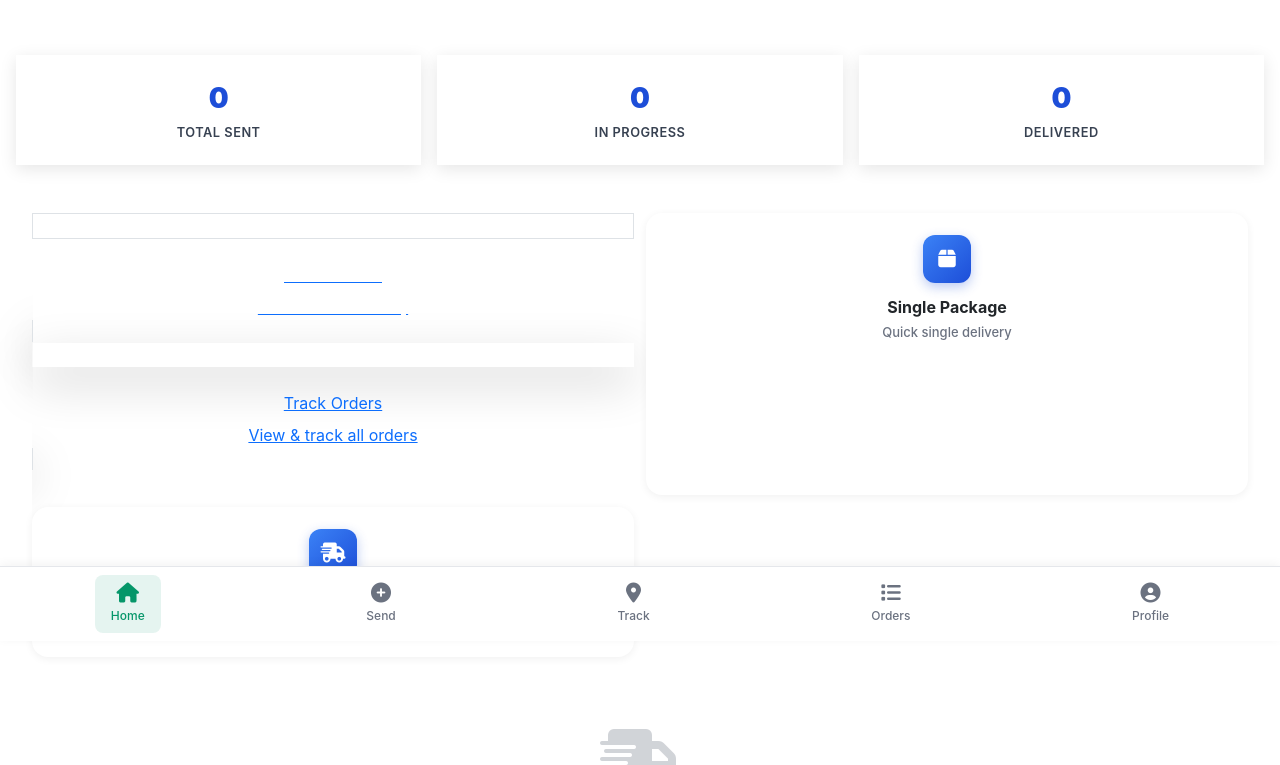
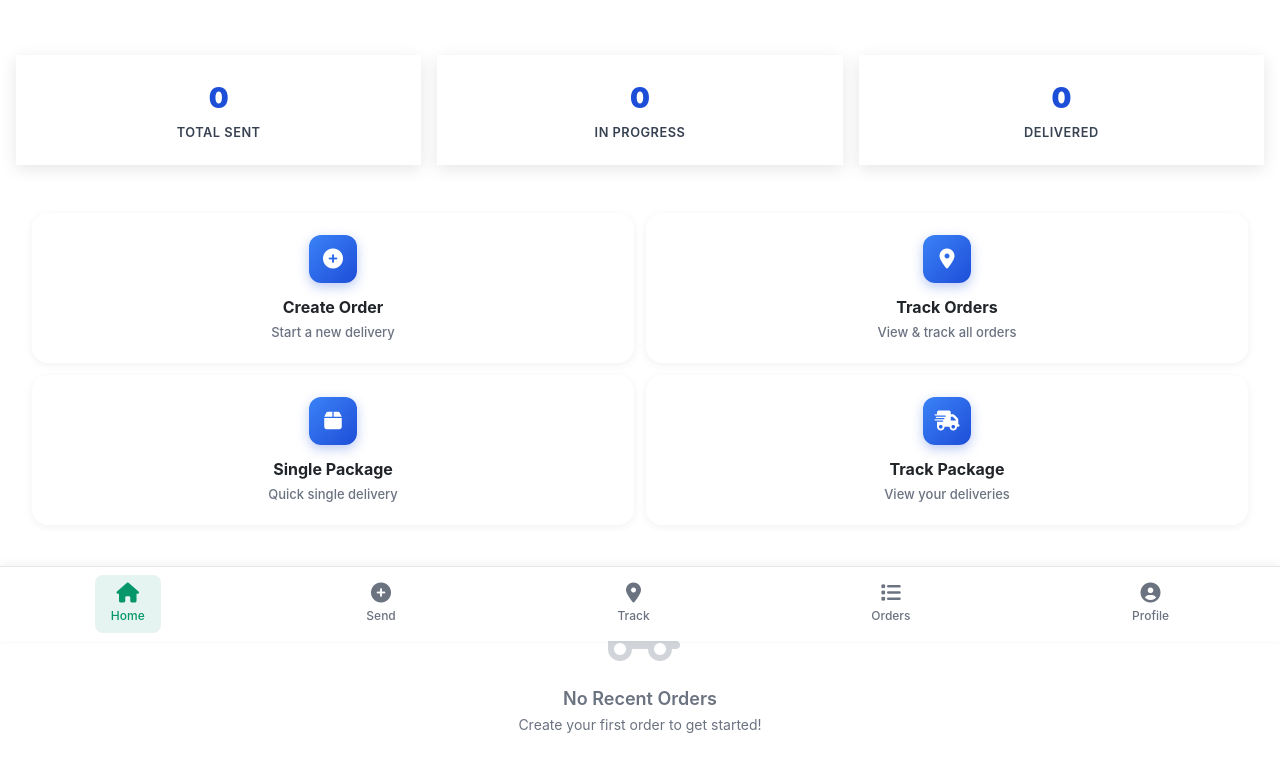
Before and after one commit to TechDreamAfrica/somako, a Django app: template templates/express_pwa/dashboard.html in a window 1280 px wide. Shown: the part 159-924 px from the top of the page. After the commit the page ends 892 px from the top, so only its background shows below. Run offline with Django 4.2, Linux system fonts and the light colour scheme; the template is opened without the code that fills it, so the values that code supplies are empty.

Commit message:
updated link

```diff
--- a/templates/express_pwa/dashboard.html
+++ b/templates/express_pwa/dashboard.html
@@ -924,39 +924,30 @@
     <div class="action-subtitle">View your income</div>
   </a>
 
-    <a href="{% url 'express_pwa:delivery_history' %}" class="group bg-white/90 backdrop-blur-sm rounded-3xl p-6 shadow-lg border border-emerald-100 hover:shadow-2xl hover:-translate-y-2 transition-all duration-300">
-      <div class="flex flex-col items-center text-center">
-        <div class="w-16 h-16 bg-gradient-to-br from-indigo-500 to-indigo-600 rounded-2xl flex items-center justify-center mb-4 group-hover:scale-110 transition-transform duration-300 shadow-lg">
-          <i class="fas fa-history text-white text-xl"></i>
-        </div>
-        <div class="text-gray-800 font-black text-lg mb-2">History</div>
-        <div class="text-gray-600 text-sm font-medium">Past deliveries</div>
-      </div>
-    </a>
-  </div>
+  <a href="{% url 'express_pwa:delivery_history' %}" class="quick-action-card">
+    <div class="action-icon">
+      <i class="fas fa-history"></i>
+    </div>
+    <div class="action-title">History</div>
+    <div class="action-subtitle">Past deliveries</div>
+  </a>
   {% else %}
-  <!-- Customer Actions Grid -->
-  <div class="grid grid-cols-2 gap-4 mb-4">
-    <a href="{% url 'express_pwa:create_order' %}" class="group bg-gradient-to-br from-emerald-500 to-green-500 rounded-3xl p-6 shadow-lg hover:shadow-2xl hover:-translate-y-2 transition-all duration-300">
-      <div class="flex flex-col items-center text-center text-white">
-        <div class="w-16 h-16 bg-white/20 backdrop-blur-sm rounded-2xl flex items-center justify-center mb-4 group-hover:scale-110 transition-transform duration-300 border border-white/30">
-          <i class="fas fa-plus-circle text-2xl"></i>
-        </div>
-        <div class="font-black text-lg mb-2">Create Order</div>
-        <div class="text-emerald-100 text-sm font-medium">Start a new delivery</div>
-      </div>
-    </a>
+  <!-- Customer Actions -->
+  <a href="{% url 'express_pwa:create_order' %}" class="quick-action-card">
+    <div class="action-icon">
+      <i class="fas fa-plus-circle"></i>
+    </div>
+    <div class="action-title">Create Order</div>
+    <div class="action-subtitle">Start a new delivery</div>
+  </a>
 
-    <a href="{% url 'express_pwa:order_tracking' %}" class="group bg-white/90 backdrop-blur-sm rounded-3xl p-6 shadow-lg border border-emerald-100 hover:shadow-2xl hover:-translate-y-2 transition-all duration-300">
-      <div class="flex flex-col items-center text-center">
-        <div class="w-16 h-16 bg-gradient-to-br from-emerald-500 to-green-500 rounded-2xl flex items-center justify-center mb-4 group-hover:scale-110 transition-transform duration-300 shadow-lg">
-          <i class="fas fa-search text-white text-xl"></i>
-        </div>
-        <div class="text-gray-800 font-black text-lg mb-2">Track Orders</div>
-        <div class="text-gray-600 text-sm font-medium">View & track all orders</div>
-      </div>
-    </a>
-  </div>
+  <a href="{% url 'express_pwa:order_tracking' %}" class="quick-action-card">
+    <div class="action-icon">
+      <i class="fas fa-map-marker-alt"></i>
+    </div>
+    <div class="action-title">Track Orders</div>
+    <div class="action-subtitle">View & track all orders</div>
+  </a>
 
   <a href="{% url 'express_pwa:create_order' %}" class="quick-action-card">
     <div class="action-icon">
```
